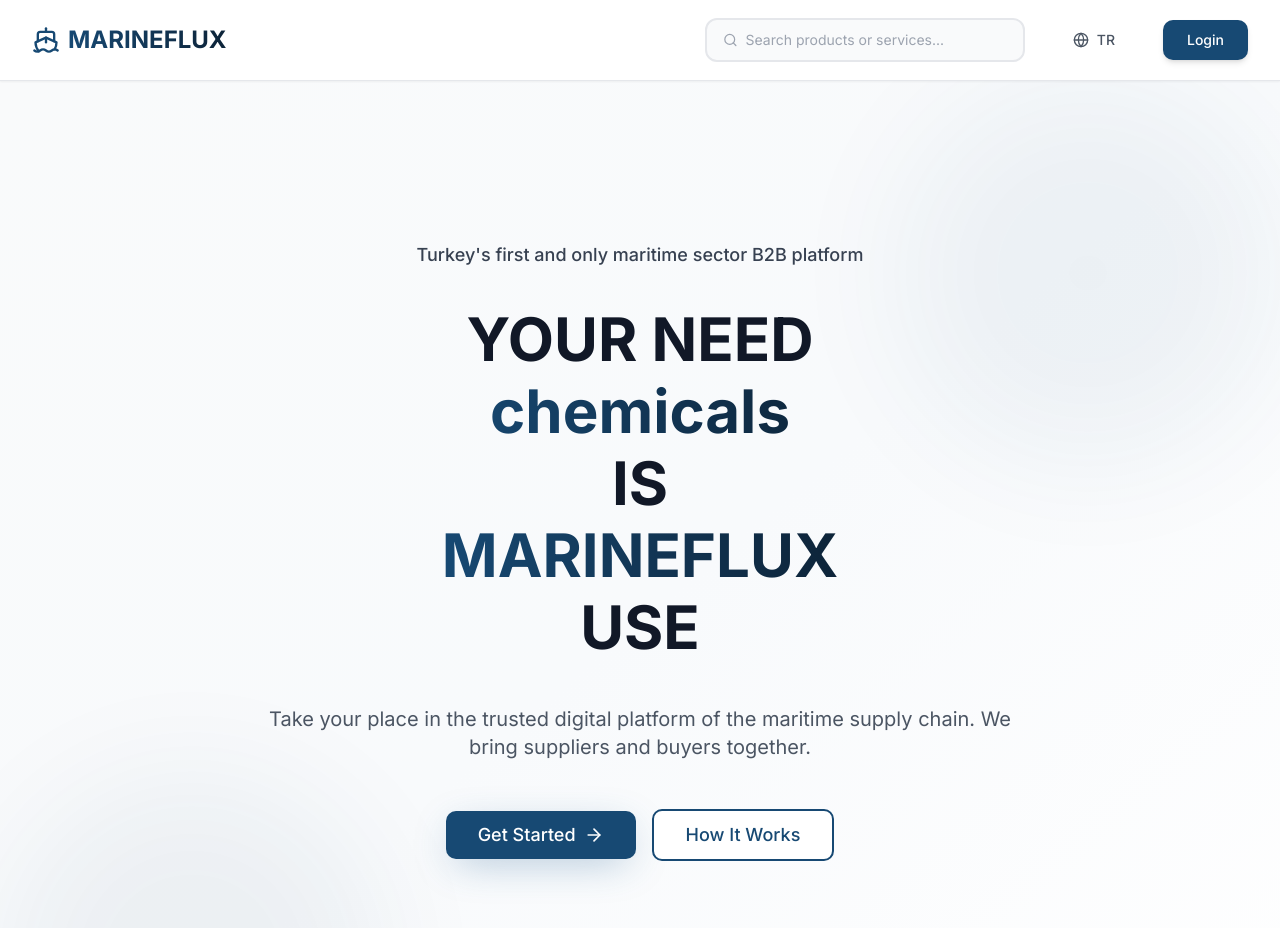
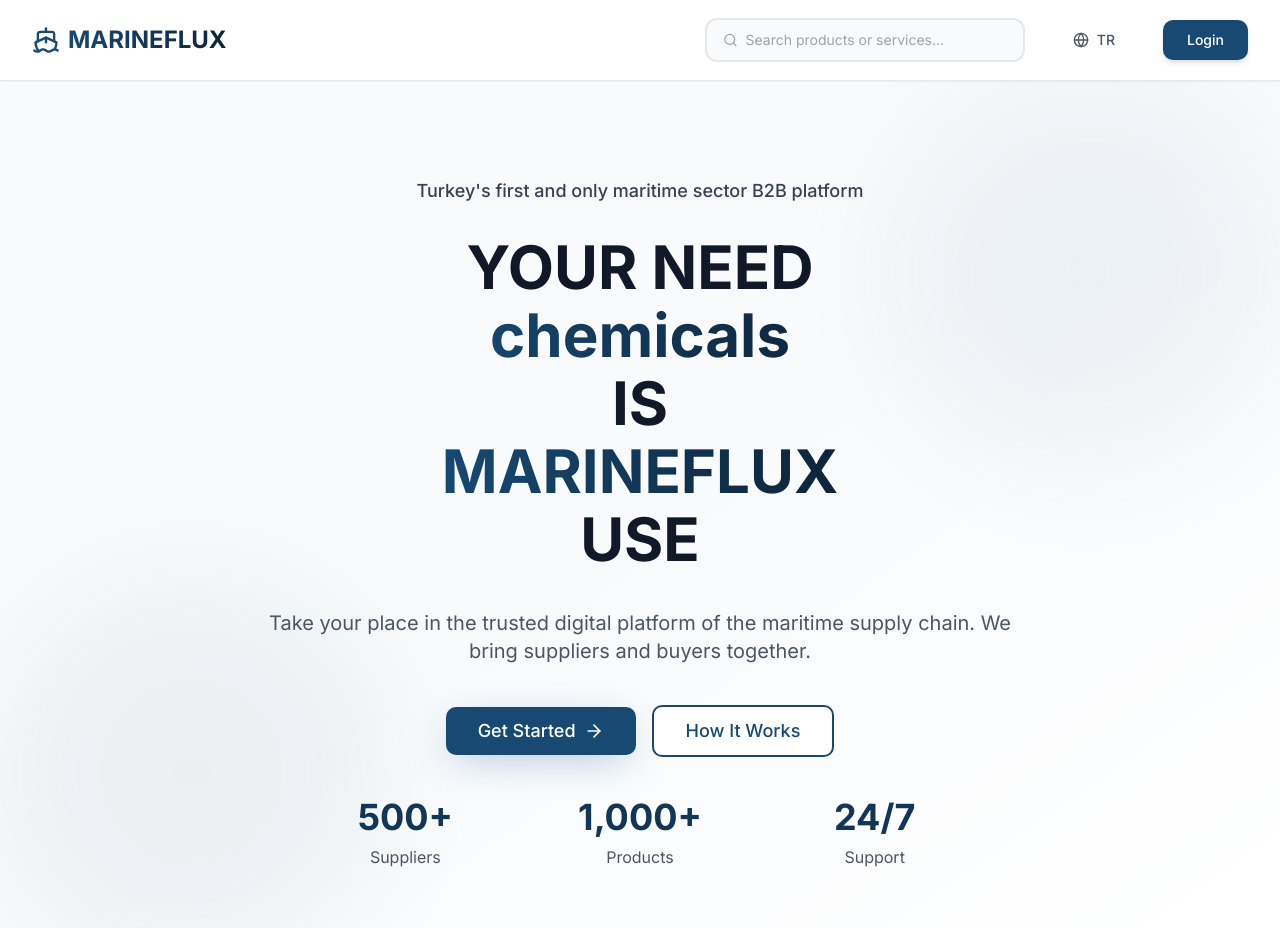
Before and after one commit to elrahir/marineflux, a Next.js app: page /en in a window 1280 px wide. Shown: the top 928 px of the page. Built offline with nearby package versions, Linux system fonts and the light colour scheme.

Commit message:
refactor: Optimize hero section spacing and padding - reduce excessive whitespace

```diff
--- a/app/[locale]/page.tsx
+++ b/app/[locale]/page.tsx
@@ -142,7 +142,7 @@
   }, [words.length]);
 
   return (
-    <section className="relative py-20 md:py-32 lg:py-40 overflow-hidden bg-gradient-to-br from-gray-50 via-slate-50 to-white">
+    <section className="relative py-16 md:py-20 lg:py-24 overflow-hidden bg-gradient-to-br from-gray-50 via-slate-50 to-white">
       {/* Decorative Background Elements */}
       <div className="absolute inset-0 overflow-hidden pointer-events-none">
         <div className="absolute top-0 right-0 w-96 h-96 bg-maritime-600 rounded-full opacity-5 blur-3xl"></div>
@@ -152,7 +152,7 @@
       <div className="container mx-auto px-4 sm:px-6 lg:px-8 relative">
         <div className="max-w-6xl mx-auto text-center">
           {/* Platform Tagline */}
-          <div className="mb-8 md:mb-10">
+          <div className="mb-6 md:mb-8">
             <p className="text-base md:text-lg text-gray-700 font-medium">
               {locale === 'tr'
                 ? "Türkiye'nin ilk ve tek denizcilik sektörü B2B platformu"
@@ -161,8 +161,8 @@
           </div>
 
           {/* Multi-line Animated Text */}
-          <div className="mb-8 md:mb-10 lg:mb-12 min-h-auto flex items-center justify-center">
-            <div className="text-3xl sm:text-4xl md:text-5xl lg:text-6xl font-bold leading-tight space-y-2 md:space-y-3">
+          <div className="mb-6 md:mb-8 lg:mb-10 min-h-auto flex items-center justify-center">
+            <div className="text-3xl sm:text-4xl md:text-5xl lg:text-6xl font-bold leading-tight space-y-1 md:space-y-2">
               <div>
                 <span className="text-gray-900">{locale === 'tr' ? 'İHTİYACIN' : 'YOUR NEED'}</span>
               </div>
@@ -184,14 +184,14 @@
           </div>
 
           {/* Subtitle */}
-          <p className="text-base sm:text-lg md:text-xl text-gray-600 max-w-3xl mx-auto mb-10 md:mb-12 leading-relaxed">
+          <p className="text-base sm:text-lg md:text-xl text-gray-600 max-w-3xl mx-auto mb-8 md:mb-10 leading-relaxed">
             {locale === 'tr'
               ? 'Denizcilik tedarik zincirinin güvenilir dijital platformunda yerinizi alın. Tedarikçiler ve alıcıları bir araya getiriyoruz.'
               : 'Take your place in the trusted digital platform of the maritime supply chain. We bring suppliers and buyers together.'}
           </p>
 
           {/* CTA Buttons */}
-          <div className="flex flex-col sm:flex-row gap-3 sm:gap-4 justify-center items-center">
+          <div className="flex flex-col sm:flex-row gap-3 sm:gap-4 justify-center items-center mb-8 md:mb-10">
             <Link href={`/${locale}/login`}>
               <Button size="lg" className="bg-maritime-600 hover:bg-maritime-700 text-white px-6 sm:px-8 py-5 md:py-6 text-base md:text-lg shadow-maritime">
                 {locale === 'tr' ? 'Hemen Başla' : 'Get Started'}
@@ -204,7 +204,7 @@
           </div>
 
           {/* Stats */}
-          <div className="mt-12 md:mt-16 grid grid-cols-3 gap-4 md:gap-8 max-w-2xl mx-auto">
+          <div className="grid grid-cols-3 gap-4 md:gap-8 max-w-2xl mx-auto">
             <div className="text-center">
               <div className="text-2xl sm:text-3xl md:text-4xl font-bold text-maritime-700">500+</div>
               <div className="text-xs sm:text-sm md:text-base text-gray-600 mt-1 md:mt-2">
```
